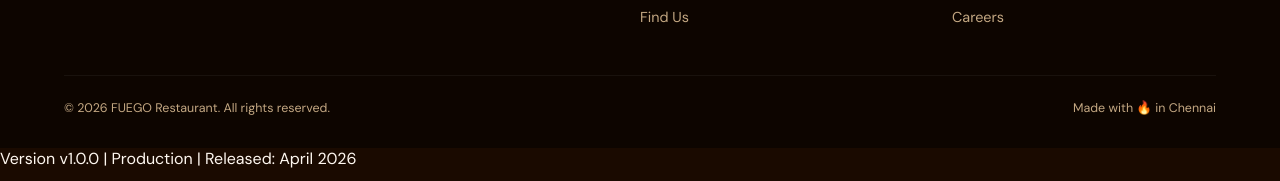
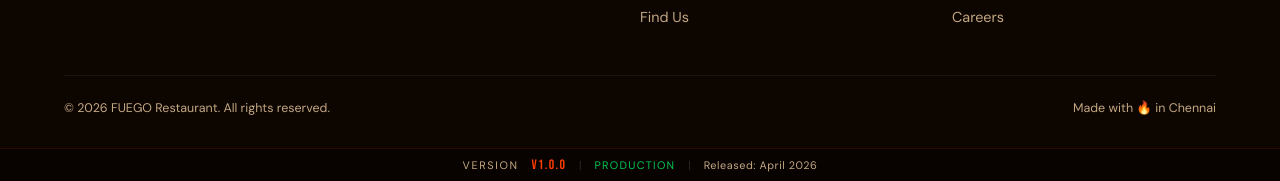
Before and after one commit to domain-f/static, a plain HTML site: page index.html in a window 1280 px wide. Shown: the part 4411-4592 px from the top of the page. Drawn offline with nearby package versions, Linux system fonts and the light colour scheme; a web font is replaced by a local one.

Commit message:
Add version bar styles to style.css

```diff
--- a/style.css
+++ b/style.css
@@ -547,6 +547,32 @@ select option { background: var(--dark2); }
   .plate-circle { width: 260px; height: 260px; }
   .plate-emoji { font-size: 6rem; }
 }
+/* ===== VERSION BAR ===== */
+.version-bar {
+  background: #080200;
+  border-top: 1px solid rgba(255,61,0,0.15);
+  display: flex; align-items: center; justify-content: center;
+  gap: 0.8rem; padding: 0.5rem 2rem;
+  flex-wrap: wrap;
+}
+.version-label {
+  font-size: 0.68rem; letter-spacing: 0.15em;
+  text-transform: uppercase; color: var(--text-dim);
+}
+.version-num {
+  font-family: var(--font-display); font-size: 0.85rem;
+  color: var(--fire); letter-spacing: 0.1em;
+}
+.version-divider { color: rgba(255,255,255,0.15); font-size: 0.7rem; }
+.version-env {
+  font-size: 0.68rem; letter-spacing: 0.12em;
+  text-transform: uppercase; color: var(--green);
+}
+.version-date {
+  font-size: 0.68rem; color: var(--text-dim);
+  letter-spacing: 0.05em;
+}
+
 @media (max-width: 768px) {
   .nav { padding: 1rem 1.5rem; }
   .nav-links, .nav-cta { display: none; }
```
